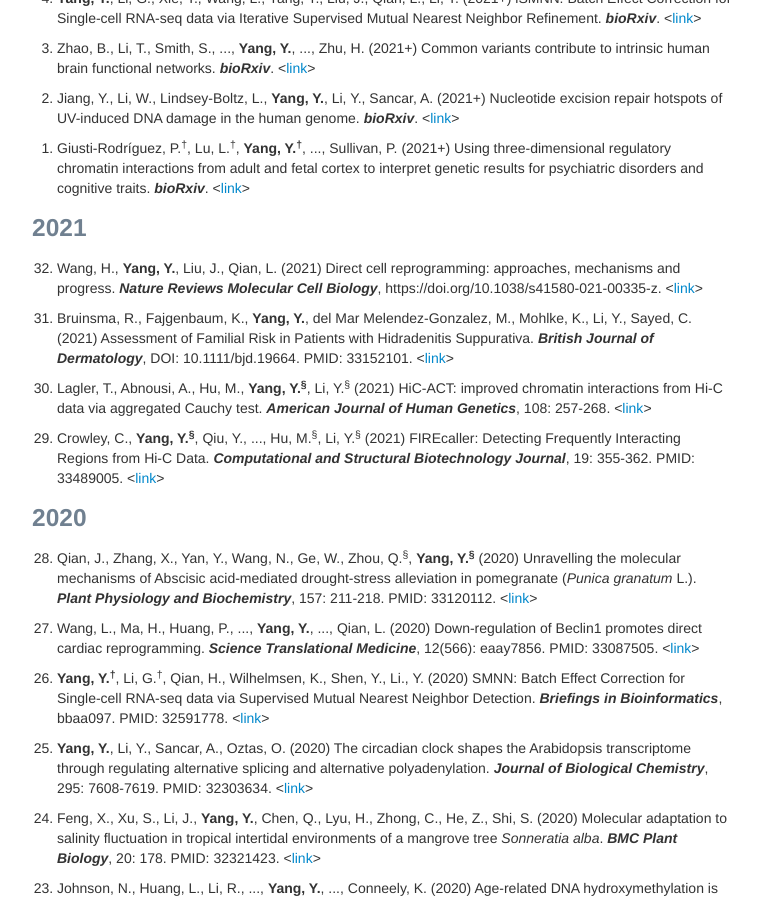
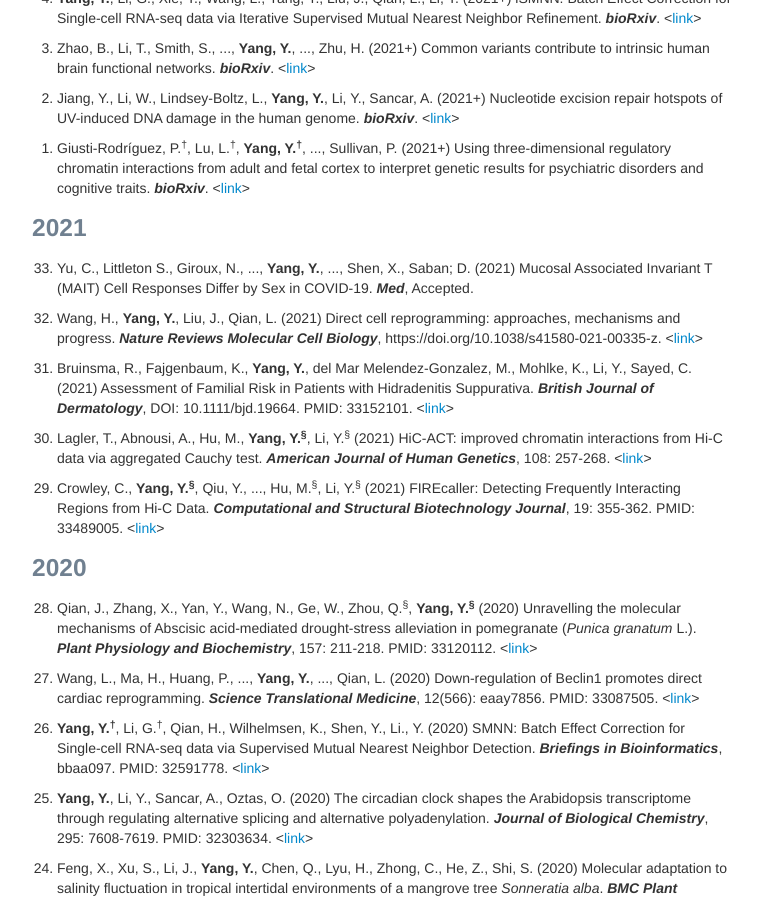
Before and after one commit to yycunc/yycunc.github.io, a Jekyll site: the page built from pages/pubs.md, in a window 1280 px wide and 900 px high, scrolled down 546 px. Shown: the whole window, without its empty margins (258-1018 px from the left). Built offline with Jekyll 4.4.1, drawn with Linux system fonts in a browser that asks for light colours.

Commit message:
Update pubs.md

```diff
--- a/pages/pubs.md
+++ b/pages/pubs.md
@@ -31,6 +31,8 @@ title: Yuchen Yang's publications
 <ol start="1"> <li>Giusti-Rodríguez, P.<sup>&dagger;</sup>, Lu, L.<sup>&dagger;</sup>, <b>Yang, Y.<sup>&dagger;</sup></b>, ..., Sullivan, P. (2021+) Using three-dimensional regulatory chromatin interactions from adult and fetal cortex to interpret genetic results for psychiatric disorders and cognitive traits. <i><b>bioRxiv</b></i>. <<a href="https://www.biorxiv.org/content/10.1101/406330v1.full">link</a>></li></ol>
 
 ### 2021
+<ol start="33"> <li>Yu, C., Littleton S., Giroux, N., ..., <b>Yang, Y.</b>, ..., Shen, X., Saban; D. (2021) Mucosal Associated Invariant T (MAIT) Cell Responses Differ by Sex in COVID-19. <i><b>Med</b></i>, Accepted.</li></ol>
+
 <ol start="32"> <li>Wang, H., <b>Yang, Y.</b>, Liu, J., Qian, L. (2021) Direct cell reprogramming: approaches, mechanisms and progress. <i><b>Nature Reviews Molecular Cell Biology</b></i>, https://doi.org/10.1038/s41580-021-00335-z. <<a href="https://www.nature.com/articles/s41580-021-00335-z#citeas">link</a>></li></ol>
 
 <ol start="31"> <li>Bruinsma, R., Fajgenbaum, K., <b>Yang, Y.</b>, del Mar Melendez-Gonzalez, M., Mohlke, K., Li, Y., Sayed, C. (2021) Assessment of Familial Risk in Patients with Hidradenitis Suppurativa. <i><b>British Journal of Dermatology</b></i>, DOI: 10.1111/bjd.19664. PMID: 33152101. <<a href ="https://onlinelibrary.wiley.com/doi/abs/10.1111/bjd.19664?af=R">link</a>></li></ol>
```
